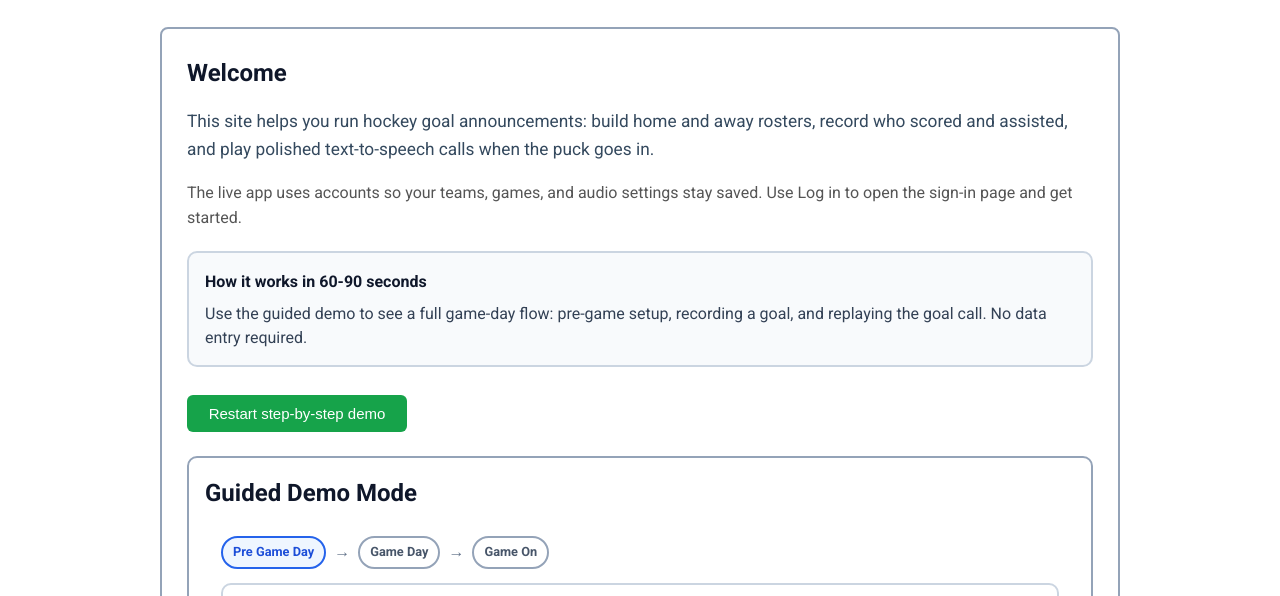
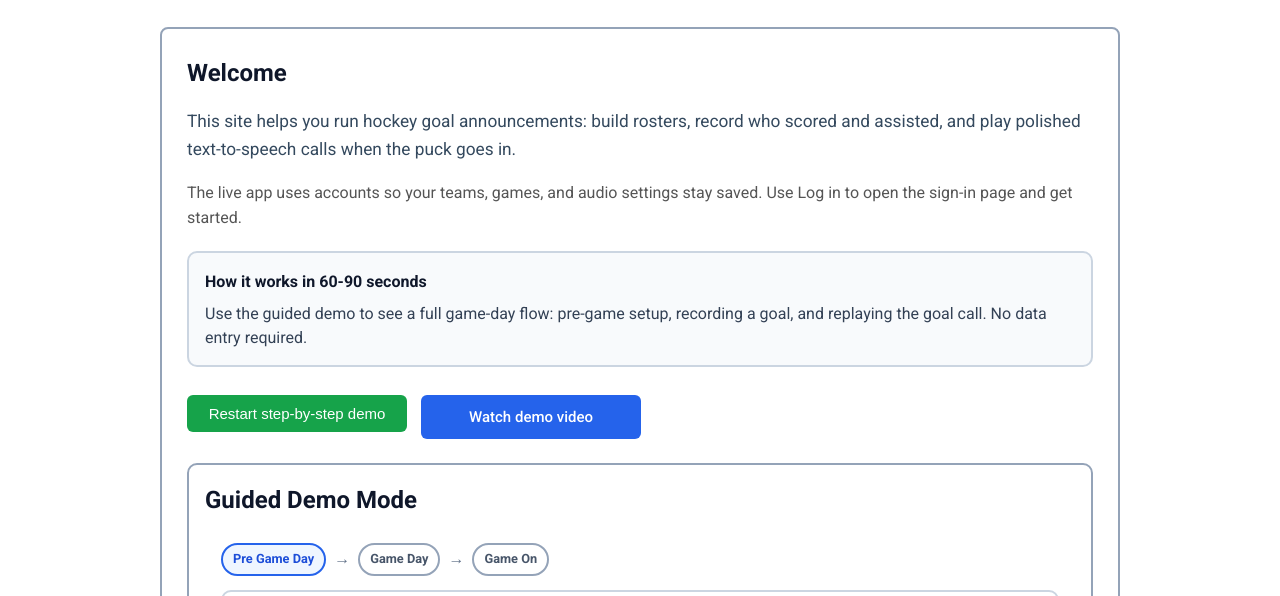
Before and after one commit to CyberToe/HockeyAnnouncer, a website: page index.html in a window 1280 px wide. Shown: the part 126-722 px from the top of the page. Drawn offline with Linux system fonts and the light colour scheme.

Commit message:
Update home copy and add demo video link button
Made-with: Cursor

```diff
--- a/index.html
+++ b/index.html
@@ -38,6 +38,7 @@
             display: flex;
             align-items: flex-start;
             gap: 14px;
+            flex-wrap: wrap;
         }
         .home-actions .btn {
             min-width: 220px;
@@ -260,7 +261,7 @@
         <section class="home-landing" aria-label="About this site">
             <h2>Welcome</h2>
             <p class="home-lead">
-                This site helps you run hockey goal announcements: build home and away rosters, record who scored and assisted, and play polished text-to-speech calls when the puck goes in.
+                This site helps you run hockey goal announcements: build rosters, record who scored and assisted, and play polished text-to-speech calls when the puck goes in.
             </p>
             <p class="home-detail">
                 The live app uses accounts so your teams, games, and audio settings stay saved. Use Log in to open the sign-in page and get started.
@@ -273,6 +274,12 @@
             </div>
             <div class="home-actions">
                 <button type="button" class="btn home-demo-btn" onclick="restartDemo()">Restart step-by-step demo</button>
+                <a
+                    href="https://www.youtube.com/watch?v=0hOHVlVUnfA"
+                    target="_blank"
+                    rel="noopener noreferrer"
+                    class="btn btn-primary"
+                >Watch demo video</a>
             </div>
 
             <section class="demo-inline" aria-label="Guided demo mode">
```
